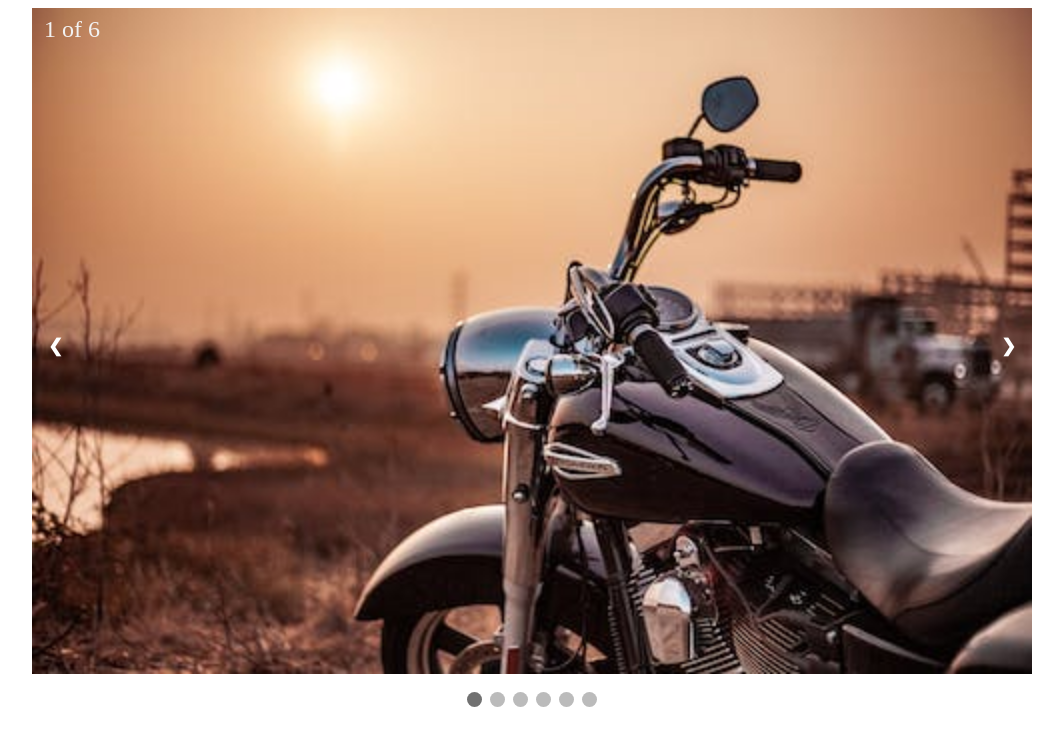
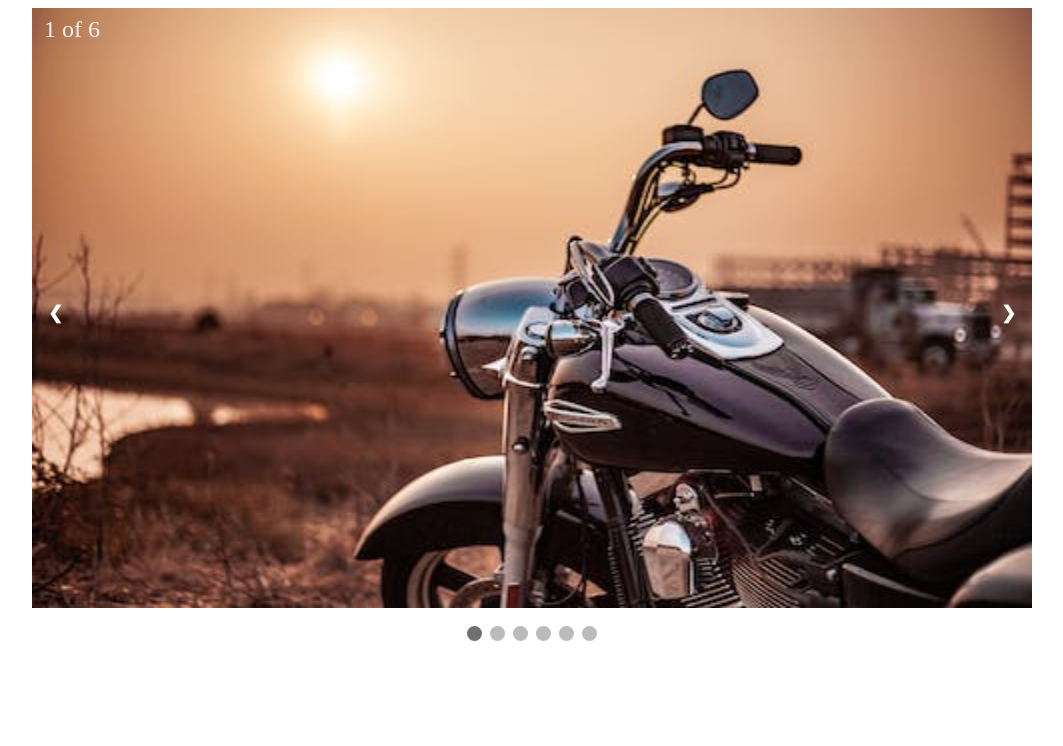
Before and after one commit to David-Unah/Slideshow, a plain HTML site: page index.html in a window 1280 px wide. Shown: the whole page, without its empty margins (108-1171 px from the left). Drawn offline with Linux system fonts and the light colour scheme.

Commit message:
Update style.css

```diff
--- a/style.css
+++ b/style.css
@@ -14,6 +14,7 @@
 img {
   vertical-align: middle;
   width: 100%;
+  height: 600px;
 }
 
 /* Next & previous buttons */
```
